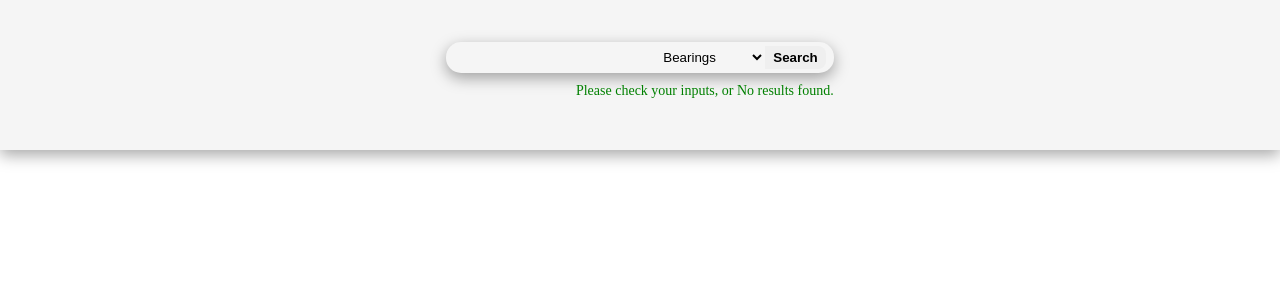
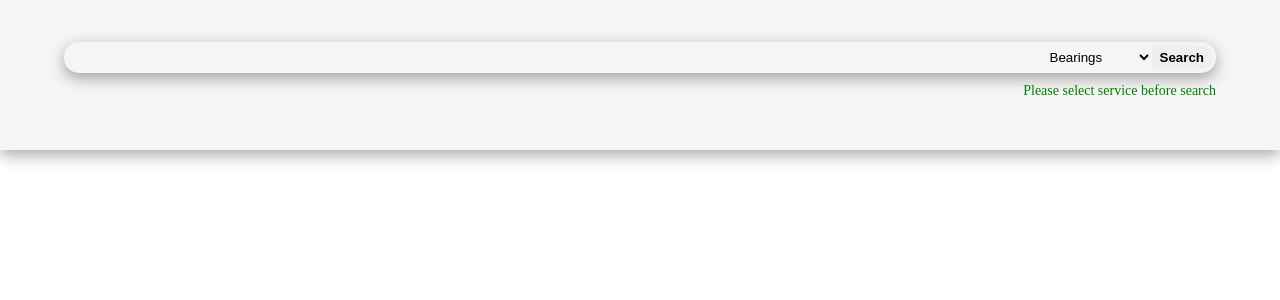
Before and after one commit to backerdev/mech, a React (Vite) app: page / in a window 1280 px wide. Shown: the top 300 px of the page. Built offline with nearby package versions, Linux system fonts and the light colour scheme.

Commit message:
css edit

```diff
--- a/index.html
+++ b/index.html
@@ -2,9 +2,9 @@
 <html lang="en">
   <head>
     <meta charset="UTF-8" />
-    <link rel="icon" type="image/svg+xml" href="/vite.svg" />
+
     <meta name="viewport" content="width=device-width, initial-scale=1.0" />
-    <title>Fun</title>
+    <title>FSOR FINDER</title>
   </head>
   <body>
     <div id="root"></div>
--- a/src/App.css
+++ b/src/App.css
@@ -16,7 +16,7 @@ nav {
   justify-content: center;
   align-items: center;
 
-  padding: 8px 16px;
+  /* padding: 8px 16px; */
   background-color: whitesmoke;
   box-shadow: rgba(0, 0, 0, 0.35) 0px 5px 15px;
 }
@@ -31,10 +31,14 @@ section {
   margin: 10px 0;
   font-size: 14px;
 }
+form {
+  width: 90%;
+  margin: 0 auto;
+}
 .searchEngine {
   width: 100%;
   display: flex;
-  padding: 4px 8px;
+  padding: 4px;
   background-color: whitesmoke;
   /* border: 1px solid black; */
   border-radius: 15px;
@@ -48,6 +52,8 @@ input {
   margin-right: 4px;
   background-color: transparent;
   border: none;
+  width: 100%;
+  font-weight: bold;
 }
 select {
   padding: 3px 8px;
@@ -57,6 +63,10 @@ select {
   cursor: pointer;
 }
 button {
+  display: flex;
+  width: 100%;
+  justify-content: center;
+  align-items: center;
   padding: 4px 8px;
   font-weight: bold;
   border-top-right-radius: 8px;
@@ -78,7 +88,7 @@ button {
   gap: 4px;
 
   justify-content: space-between;
-  min-width: 350px;
+  min-width: 250px;
   max-width: 550px;
   padding: 4px 8px;
   box-shadow: rgba(0, 0, 0, 0.16) 0px 1px 4px;
--- a/src/App.jsx
+++ b/src/App.jsx
@@ -65,7 +65,7 @@ function App() {
               value={search}
               onChange={(e) => setSearch(e.target.value)}
             />
-            <div>
+            <div style={{ display: "flex" }}>
               <select
                 value={selectedServive}
                 onChange={(e) => setSelectedService(e.target.value)}
@@ -80,7 +80,7 @@ function App() {
           <span className="statics">
             {resultItem.length
               ? `${resultItem.length} items found`
-              : "Please check your inputs, or No results found."}
+              : "Please select service before search"}
           </span>
         </form>
       </nav>
```
Also changed, not shown: 4 other files (tests, documents, lock files or other folders).
